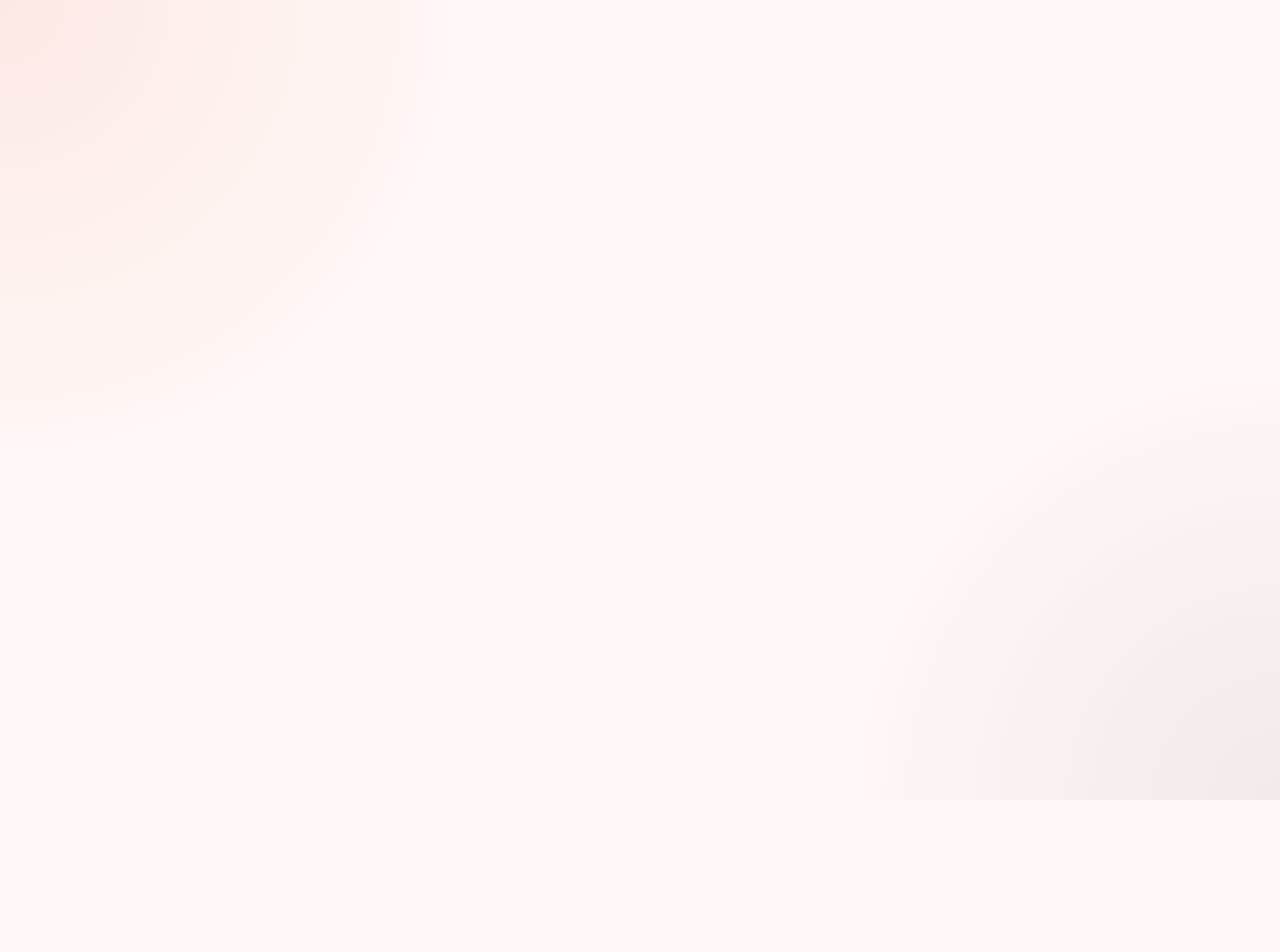
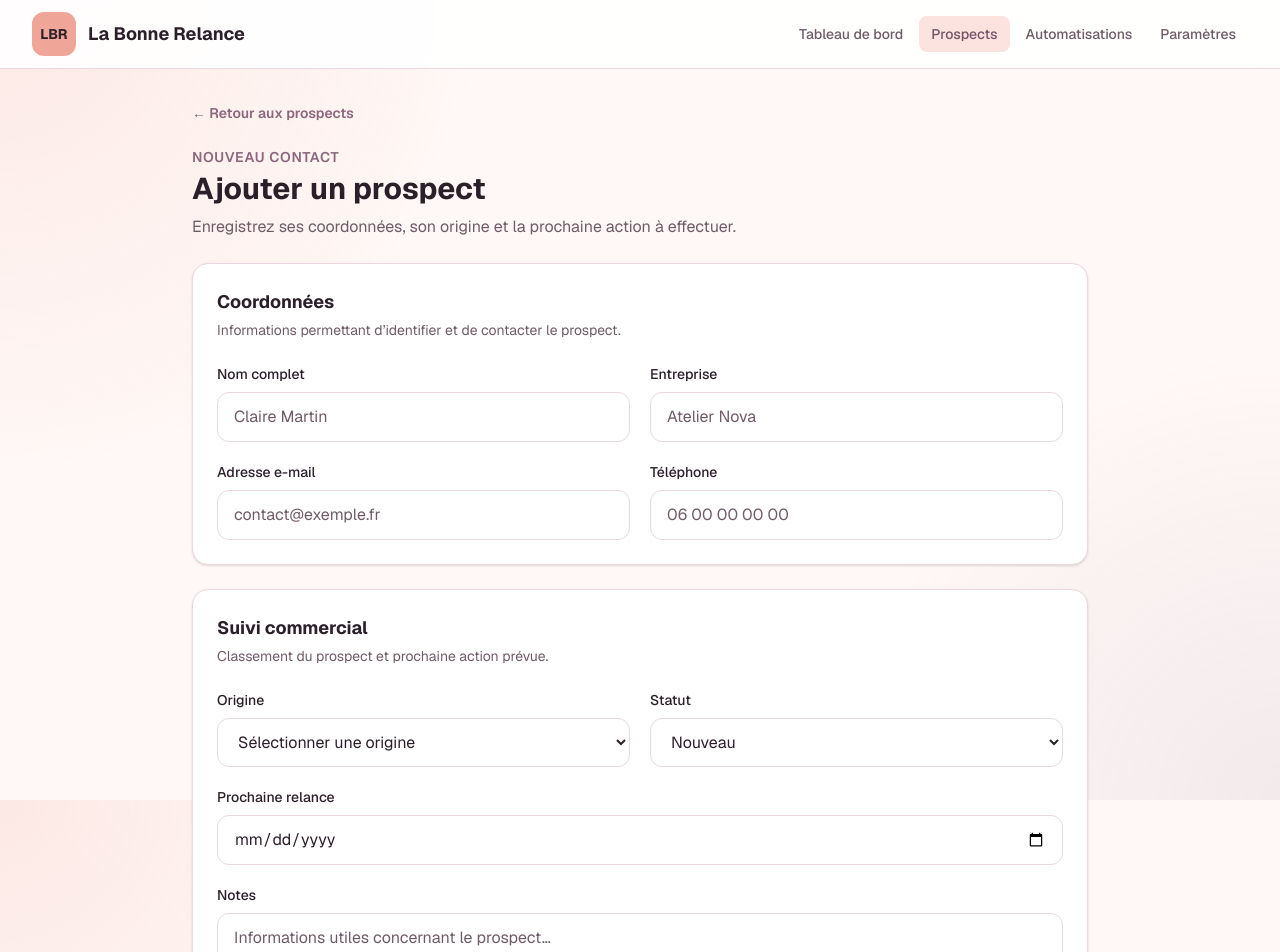
Before and after one commit to sebastien-duhaillier/la-bonne-relance, a Next.js app in the folder frontend/: page /prospects/nouveau in a window 1280 px wide. Before the commit this address had no page. Shown: the top 952 px of the page. Before the commit the page ends 800 px from the top, so only its background shows below. Built offline with nearby package versions, Linux system fonts and the light colour scheme.

Commit message:
ajout des formulaires de gestion des prospects

```diff
--- /dev/null
+++ b/frontend/app/(application)/prospects/[id]/modifier/page.tsx
@@ -0,0 +1,63 @@
+import Link from "next/link";
+import { notFound } from "next/navigation";
+import ProspectForm from "@/components/prospect-form";
+import { prospects } from "@/data/prospects";
+
+type EditProspectPageProps = {
+  params: Promise<{
+    id: string;
+  }>;
+};
+
+export default async function EditProspectPage({
+  params,
+}: EditProspectPageProps) {
+  const { id } = await params;
+
+  const prospect = prospects.find(
+    (currentProspect) => currentProspect.id === Number(id),
+  );
+
+  if (!prospect) {
+    notFound();
+  }
+
+  return (
+    <section className="mx-auto max-w-4xl space-y-6">
+      <Link
+        href={`/prospects/${prospect.id}`}
+        className="inline-flex text-sm font-semibold text-primary hover:text-primary-hover"
+      >
+        ← Retour à la fiche
+      </Link>
+
+      <header>
+        <p className="text-sm font-semibold uppercase tracking-wider text-primary">
+          Modification
+        </p>
+
+        <h1 className="mt-1 text-3xl font-bold text-foreground">
+          Modifier {prospect.name}
+        </h1>
+
+        <p className="mt-2 text-muted">
+          Mettez à jour les coordonnées et le suivi commercial du prospect.
+        </p>
+      </header>
+
+      <ProspectForm
+        initialValues={{
+          name: prospect.name,
+          company: prospect.company,
+          email: prospect.email,
+          origin: prospect.origin,
+          status: prospect.status,
+          notes:
+            "Le prospect souhaite recevoir une présentation des services proposés.",
+        }}
+        submitLabel="Enregistrer les modifications"
+        cancelHref={`/prospects/${prospect.id}`}
+      />
+    </section>
+  );
+}
--- /dev/null
+++ b/frontend/app/(application)/prospects/nouveau/page.tsx
@@ -0,0 +1,35 @@
+import Link from "next/link";
+import ProspectForm from "@/components/prospect-form";
+
+export default function NewProspectPage() {
+  return (
+    <section className="mx-auto max-w-4xl space-y-6">
+      <Link
+        href="/prospects"
+        className="inline-flex text-sm font-semibold text-primary hover:text-primary-hover"
+      >
+        ← Retour aux prospects
+      </Link>
+
+      <header>
+        <p className="text-sm font-semibold uppercase tracking-wider text-primary">
+          Nouveau contact
+        </p>
+
+        <h1 className="mt-1 text-3xl font-bold text-foreground">
+          Ajouter un prospect
+        </h1>
+
+        <p className="mt-2 text-muted">
+          Enregistrez ses coordonnées, son origine et la prochaine action à
+          effectuer.
+        </p>
+      </header>
+
+      <ProspectForm
+        submitLabel="Ajouter le prospect"
+        cancelHref="/prospects"
+      />
+    </section>
+  );
+}
--- /dev/null
+++ b/frontend/components/prospect-form.tsx
@@ -0,0 +1,260 @@
+"use client";
+
+import Link from "next/link";
+import type { FormEvent } from "react";
+import type { ProspectStatus } from "@/data/prospects";
+
+type ProspectFormValues = {
+  name: string;
+  company: string;
+  email: string;
+  phone: string;
+  origin: string;
+  status: ProspectStatus;
+  nextFollowUp: string;
+  notes: string;
+};
+
+type ProspectFormProps = {
+  initialValues?: Partial<ProspectFormValues>;
+  submitLabel: string;
+  cancelHref: string;
+};
+
+const origins = [
+  "Bouche-à-oreille",
+  "LinkedIn",
+  "Site internet",
+  "Événement",
+  "Appel entrant",
+  "Import CSV",
+  "Autre",
+];
+
+const statuses: ProspectStatus[] = [
+  "Nouveau",
+  "Contacté",
+  "Qualifié",
+  "Proposition",
+  "Gagné",
+  "Perdu",
+];
+
+const inputClassName =
+  "w-full rounded-xl border border-border bg-surface px-4 py-3 text-foreground outline-none placeholder:text-muted focus:border-primary focus:ring-4 focus:ring-primary/10";
+
+export default function ProspectForm({
+  initialValues,
+  submitLabel,
+  cancelHref,
+}: ProspectFormProps) {
+  function handleSubmit(event: FormEvent<HTMLFormElement>) {
+    event.preventDefault();
+  }
+
+  return (
+    <form onSubmit={handleSubmit} className="space-y-6">
+      <section className="rounded-2xl border border-border bg-surface p-6 shadow-sm">
+        <header className="mb-6">
+          <h2 className="text-lg font-bold text-foreground">
+            Coordonnées
+          </h2>
+
+          <p className="mt-1 text-sm text-muted">
+            Informations permettant d’identifier et de contacter le prospect.
+          </p>
+        </header>
+
+        <div className="grid gap-5 md:grid-cols-2">
+          <div>
+            <label
+              htmlFor="name"
+              className="mb-2 block text-sm font-medium text-foreground"
+            >
+              Nom complet
+            </label>
+
+            <input
+              id="name"
+              name="name"
+              type="text"
+              required
+              defaultValue={initialValues?.name ?? ""}
+              placeholder="Claire Martin"
+              className={inputClassName}
+            />
+          </div>
+
+          <div>
+            <label
+              htmlFor="company"
+              className="mb-2 block text-sm font-medium text-foreground"
+            >
+              Entreprise
+            </label>
+
+            <input
+              id="company"
+              name="company"
+              type="text"
+              defaultValue={initialValues?.company ?? ""}
+              placeholder="Atelier Nova"
+              className={inputClassName}
+            />
+          </div>
+
+          <div>
+            <label
+              htmlFor="email"
+              className="mb-2 block text-sm font-medium text-foreground"
+            >
+              Adresse e-mail
+            </label>
+
+            <input
+              id="email"
+              name="email"
+              type="email"
+              required
+              defaultValue={initialValues?.email ?? ""}
+              placeholder="contact@exemple.fr"
+              className={inputClassName}
+            />
+          </div>
+
+          <div>
+            <label
+              htmlFor="phone"
+              className="mb-2 block text-sm font-medium text-foreground"
+            >
+              Téléphone
+            </label>
+
+            <input
+              id="phone"
+              name="phone"
+              type="tel"
+              defaultValue={initialValues?.phone ?? ""}
+              placeholder="06 00 00 00 00"
+              className={inputClassName}
+            />
+          </div>
+        </div>
+      </section>
+
+      <section className="rounded-2xl border border-border bg-surface p-6 shadow-sm">
+        <header className="mb-6">
+          <h2 className="text-lg font-bold text-foreground">
+            Suivi commercial
+          </h2>
+
+          <p className="mt-1 text-sm text-muted">
+            Classement du prospect et prochaine action prévue.
+          </p>
+        </header>
+
+        <div className="grid gap-5 md:grid-cols-2">
+          <div>
+            <label
+              htmlFor="origin"
+              className="mb-2 block text-sm font-medium text-foreground"
+            >
+              Origine
+            </label>
+
+            <select
+              id="origin"
+              name="origin"
+              required
+              defaultValue={initialValues?.origin ?? ""}
+              className={inputClassName}
+            >
+              <option value="" disabled>
+                Sélectionner une origine
+              </option>
+
+              {origins.map((origin) => (
+                <option key={origin} value={origin}>
+                  {origin}
+                </option>
+              ))}
+            </select>
+          </div>
+
+          <div>
+            <label
+              htmlFor="status"
+              className="mb-2 block text-sm font-medium text-foreground"
+            >
+              Statut
+            </label>
+
+            <select
+              id="status"
+              name="status"
+              defaultValue={initialValues?.status ?? "Nouveau"}
+              className={inputClassName}
+            >
+              {statuses.map((status) => (
+                <option key={status} value={status}>
+                  {status}
+                </option>
+              ))}
+            </select>
+          </div>
+
+          <div className="md:col-span-2">
+            <label
+              htmlFor="nextFollowUp"
+              className="mb-2 block text-sm font-medium text-foreground"
+            >
+              Prochaine relance
+            </label>
+
+            <input
+              id="nextFollowUp"
+              name="nextFollowUp"
+              type="date"
+              defaultValue={initialValues?.nextFollowUp ?? ""}
+              className={inputClassName}
+            />
+          </div>
+
+          <div className="md:col-span-2">
+            <label
+              htmlFor="notes"
+              className="mb-2 block text-sm font-medium text-foreground"
+            >
+              Notes
+            </label>
+
+            <textarea
+              id="notes"
+              name="notes"
+              rows={6}
+              defaultValue={initialValues?.notes ?? ""}
+              placeholder="Informations utiles concernant le prospect…"
+              className={`${inputClassName} resize-y`}
+            />
+          </div>
+        </div>
+      </section>
+
+      <div className="flex flex-col-reverse gap-3 sm:flex-row sm:justify-end">
+        <Link
+          href={cancelHref}
+          className="inline-flex items-center justify-center rounded-xl border border-border bg-surface px-5 py-3 font-semibold text-foreground hover:bg-surface-muted"
+        >
+          Annuler
+        </Link>
+
+        <button
+          type="submit"
+          className="rounded-xl bg-primary px-5 py-3 font-semibold text-white shadow-sm hover:bg-primary-hover"
+        >
+          {submitLabel}
+        </button>
+      </div>
+    </form>
+  );
+}
```
